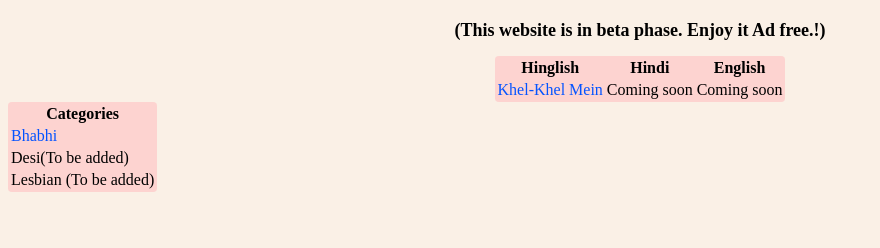
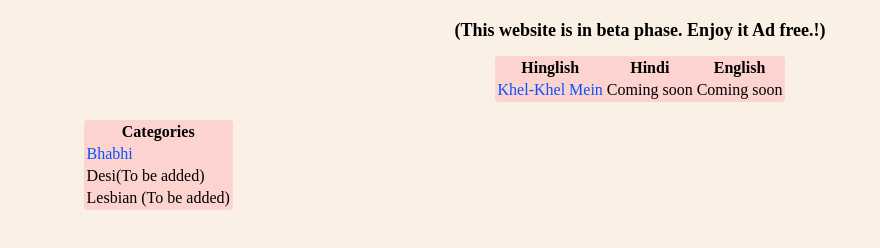
Before and after one commit to Rishabhverma97/mytestsites, a plain HTML site: page index.html in a window 1280 px wide. Shown: the part 60-308 px from the top of the page, without its empty margins (0-880 px from the left). Drawn offline with Linux system fonts and the light colour scheme.

Commit message:
Update index.html

```diff
--- a/index.html
+++ b/index.html
@@ -23,7 +23,7 @@
             margin-right: auto;
         }
         .cat-table{
-            margin-left: 0cm;
+            margin-left: 2cm;
             margin-right: 0cm;
             margin-top: 0cm;
             margin-bottom: 0cm;
@@ -46,7 +46,7 @@
                <td> Coming soon</td>
                <td> Coming soon</td>
             </tr>
-    </table>
+    </table><br>
     </div>
     <div>
         <p>
```
